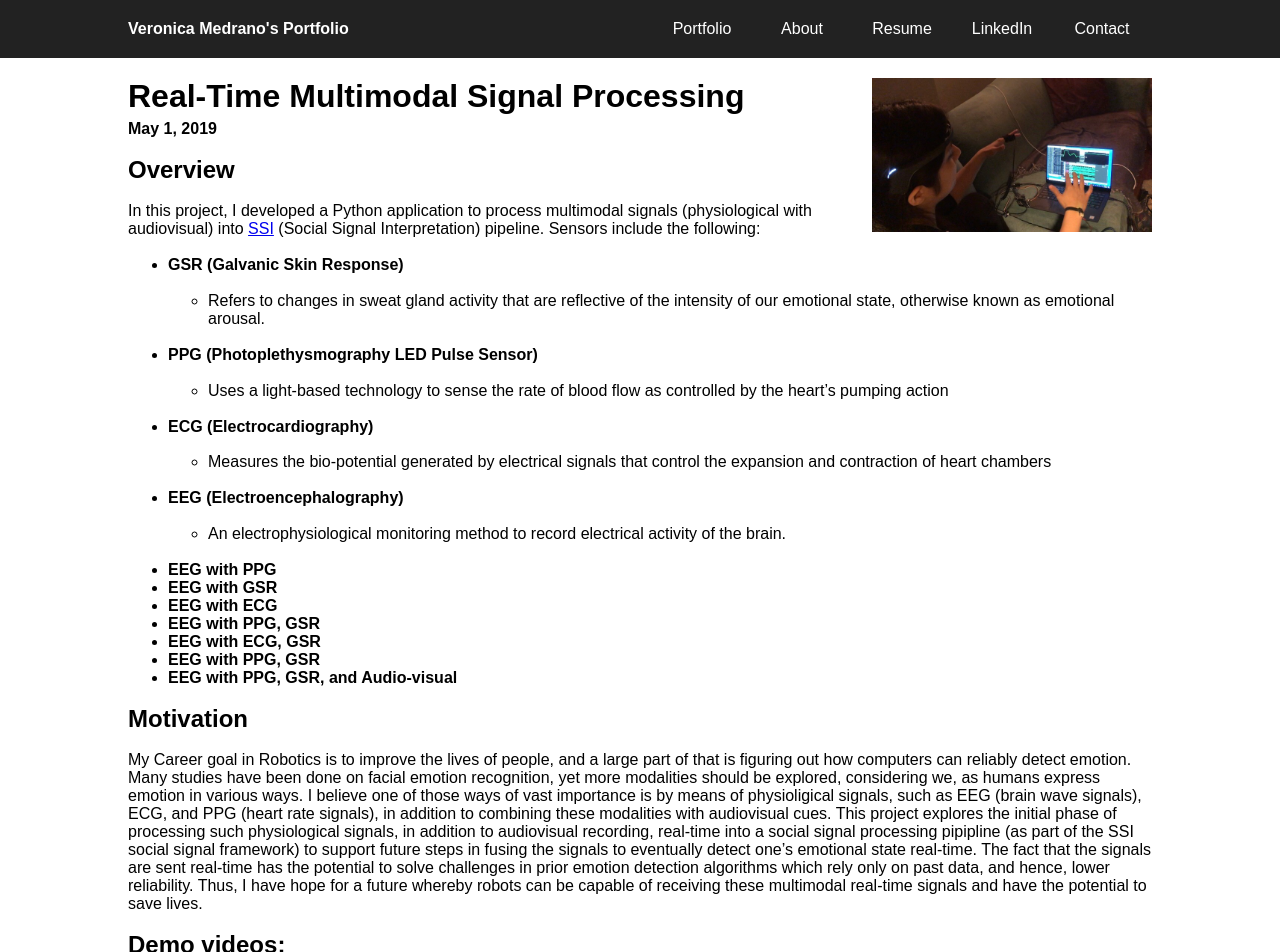
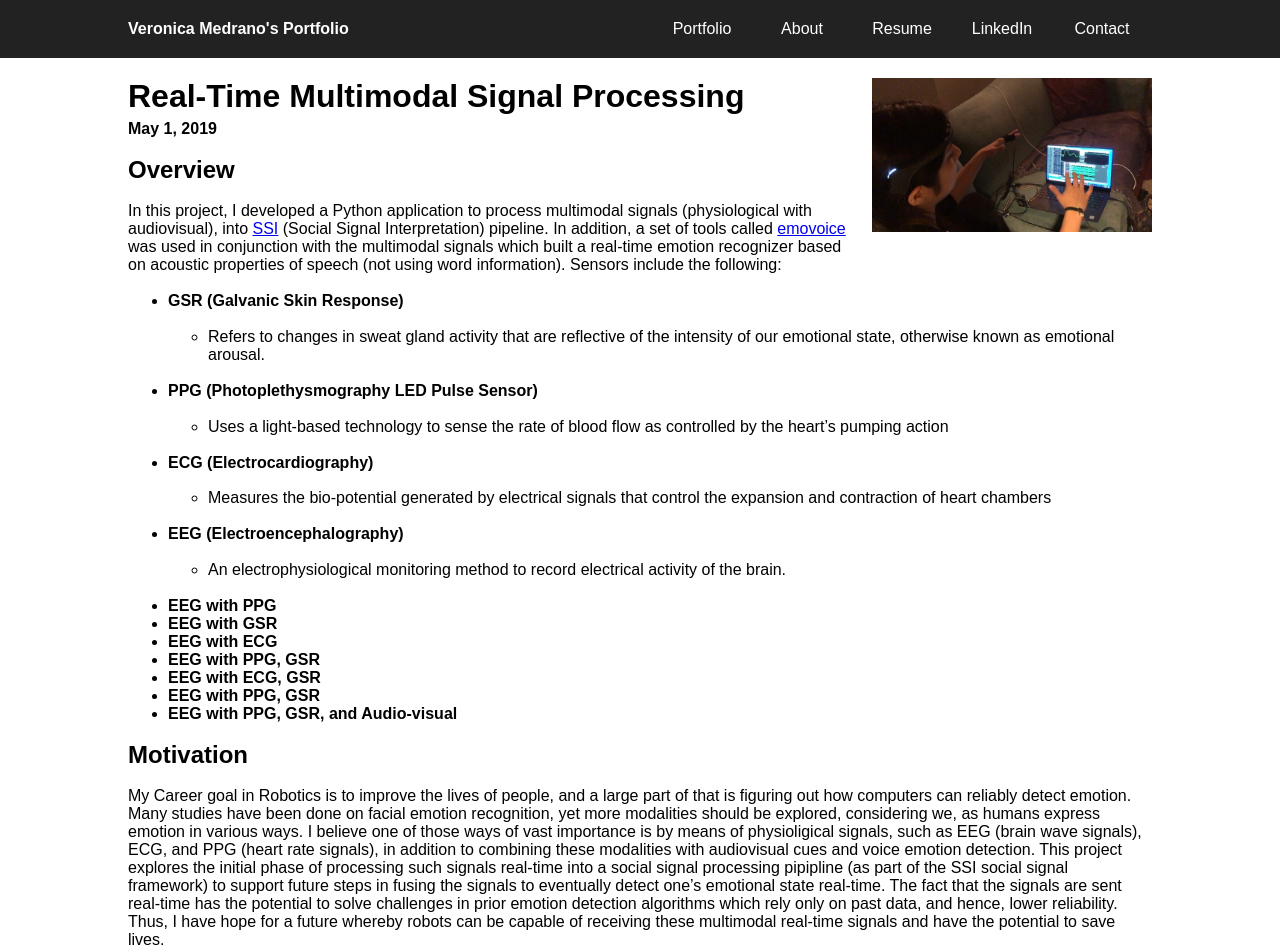
Before and after one commit to vnoelifant/vnoelifant.github.io, a Jekyll site: the page built from _projects/project-2.md, in a window 1280 px wide and 1400 px high. Shown: the top 952 px of the window. Built offline with Jekyll 4.4.1, drawn with Linux system fonts in a browser that asks for light colours; nearby versions of some CDN libraries; some of the changed text lies outside the part shown.

Commit message:
adding project updates

```diff
--- a/_projects/project-2.md
+++ b/_projects/project-2.md
@@ -6,7 +6,7 @@
 ---
 
 ## Overview
-In this project, I developed a Python application to process multimodal signals (physiological with audiovisual) into [SSI](https://github.com/hcmlab/ssi) (Social Signal Interpretation) pipeline. Sensors include the following:
+In this project, I developed a Python application to process multimodal signals (physiological with audiovisual), into [SSI](https://github.com/hcmlab/ssi) (Social Signal Interpretation) pipeline. In addition, a set of tools called [emovoice](https://github.com/hcmlab/emovoice) was used in conjunction with the multimodal signals which built a real-time emotion recognizer based on acoustic properties of speech (not using word information). Sensors include the following:
 
   * **GSR (Galvanic Skin Response)**
     * Refers to changes in sweat gland activity that are reflective of the intensity of our emotional state, otherwise known as emotional arousal.
@@ -25,14 +25,21 @@
   * **EEG with PPG, GSR, and Audio-visual**
 
 
-
 ## Motivation
-My Career goal in Robotics is to improve the lives of people, and a large part of that is figuring out how computers can reliably detect emotion. Many studies have been done on facial emotion recognition, yet more modalities should be explored, considering we, as humans express emotion in various ways. I believe one of those ways of vast importance is by means of physioligical signals, such as EEG (brain wave signals), ECG, and PPG (heart rate signals), in addition to combining these modalities with audiovisual cues. This project explores the initial phase of processing such physiological signals, in addition to audiovisual recording, real-time into a social signal processing pipipline (as part of the SSI social signal framework) to support future steps in fusing the signals to eventually detect one's emotional state real-time. The fact that the signals are sent real-time has the potential to solve challenges in prior emotion detection algorithms which rely only on past data, and hence, lower reliability. Thus, I have hope for a future whereby robots can be capable of receiving these multimodal real-time signals and have the potential to save lives.
+My Career goal in Robotics is to improve the lives of people, and a large part of that is figuring out how computers can reliably detect emotion. Many studies have been done on facial emotion recognition, yet more modalities should be explored, considering we, as humans express emotion in various ways. I believe one of those ways of vast importance is by means of physioligical signals, such as EEG (brain wave signals), ECG, and PPG (heart rate signals), in addition to combining these modalities with audiovisual cues and voice emotion detection. This project explores the initial phase of processing such signals real-time into a social signal processing pipipline (as part of the SSI social signal framework) to support future steps in fusing the signals to eventually detect one's emotional state real-time. The fact that the signals are sent real-time has the potential to solve challenges in prior emotion detection algorithms which rely only on past data, and hence, lower reliability. Thus, I have hope for a future whereby robots can be capable of receiving these multimodal real-time signals and have the potential to save lives.
 
 
 ## Demo videos:
+
+EEG with PPG, GSR AND AUDIOVISUAL, PLUS VOICE EMOTION DETECTION!
+Detecting "disgust, sadness and boredom" in voice
+[![IMAGE ALT TEXT](http://img.youtube.com/vi/Dq9SbwqZvRY/0.jpg)](http://www.youtube.com/watch?v=Dq9SbwqZvRY "Using Emovoice (detecting disgust, sadness, and boredom)")
+
+EEG with PPG, GSR AND AUDIOVISUAL, PLUS VOICE EMOTION DETECTION!
+Detecting "happiness" in voice
+[![IMAGE ALT TEXT](http://img.youtube.com/vi/3vu2Bpd8vng/0.jpg)](http://www.youtube.com/watch?v=3vu2Bpd8vng "Using Emovoice (detecting happiness)")
+
 EEG with PPG, GSR AND AUDIOVISUAL:
-
 [![IMAGE ALT TEXT](http://img.youtube.com/vi/DqONgXAobW8/0.jpg)](http://www.youtube.com/watch?v=DqONgXAobW8 "EEG,ECG,GSR Signals on SSI")
 
 EEG with PPG, GSR:
```
